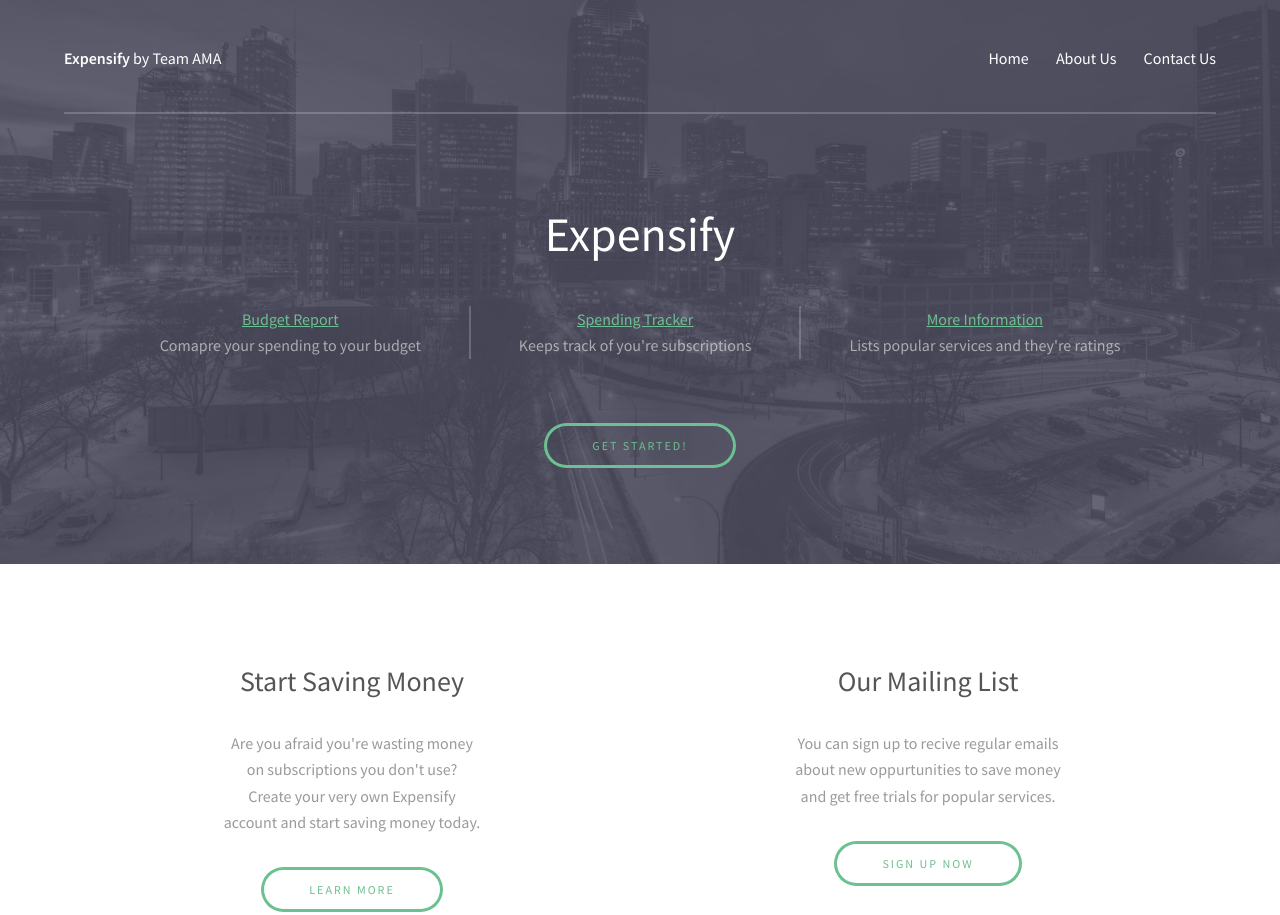
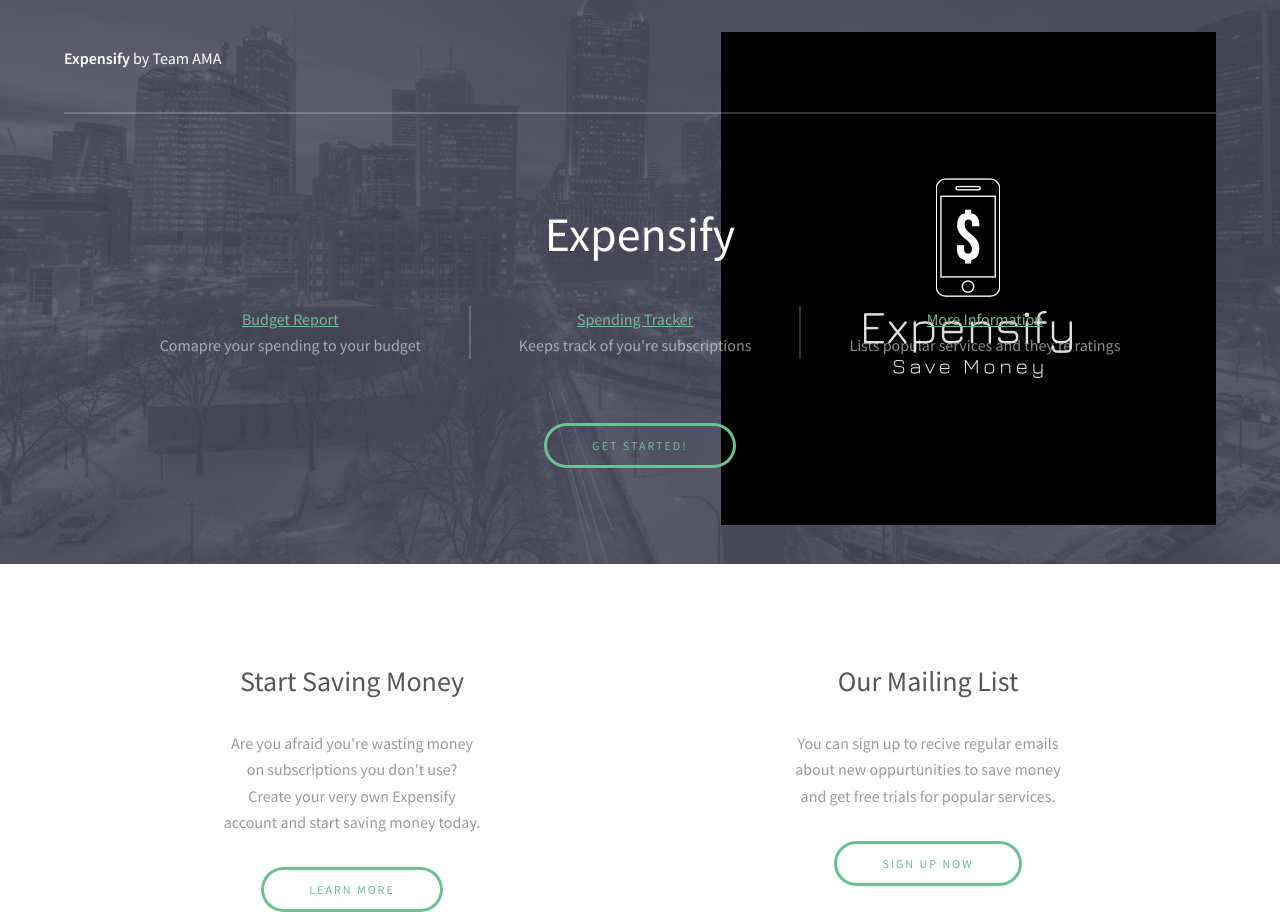
Before and after one commit to AnaAgg1/ExpensifyTeamAMA.github.io, a plain HTML site: page index.html in a window 1280 px wide. Shown: the top 915 px of the page. Drawn offline with Linux system fonts and the light colour scheme.

Commit message:
Update index.html

```diff
--- a/index.html
+++ b/index.html
@@ -13,6 +13,9 @@
 			<header id="header">
 				<div class="inner">
 					<a href="index.html" class="logo"><strong>Expensify</strong> by Team AMA</a>
+					<div class="image">
+						<img src="Screen Shot 2020-08-07 at 7.40.07 PM.png" alt="Logo" />
+					</div>
 					<nav id="nav">
 						<a href="index.html">Home</a>
 						<a href="About.html">About Us</a>
```
